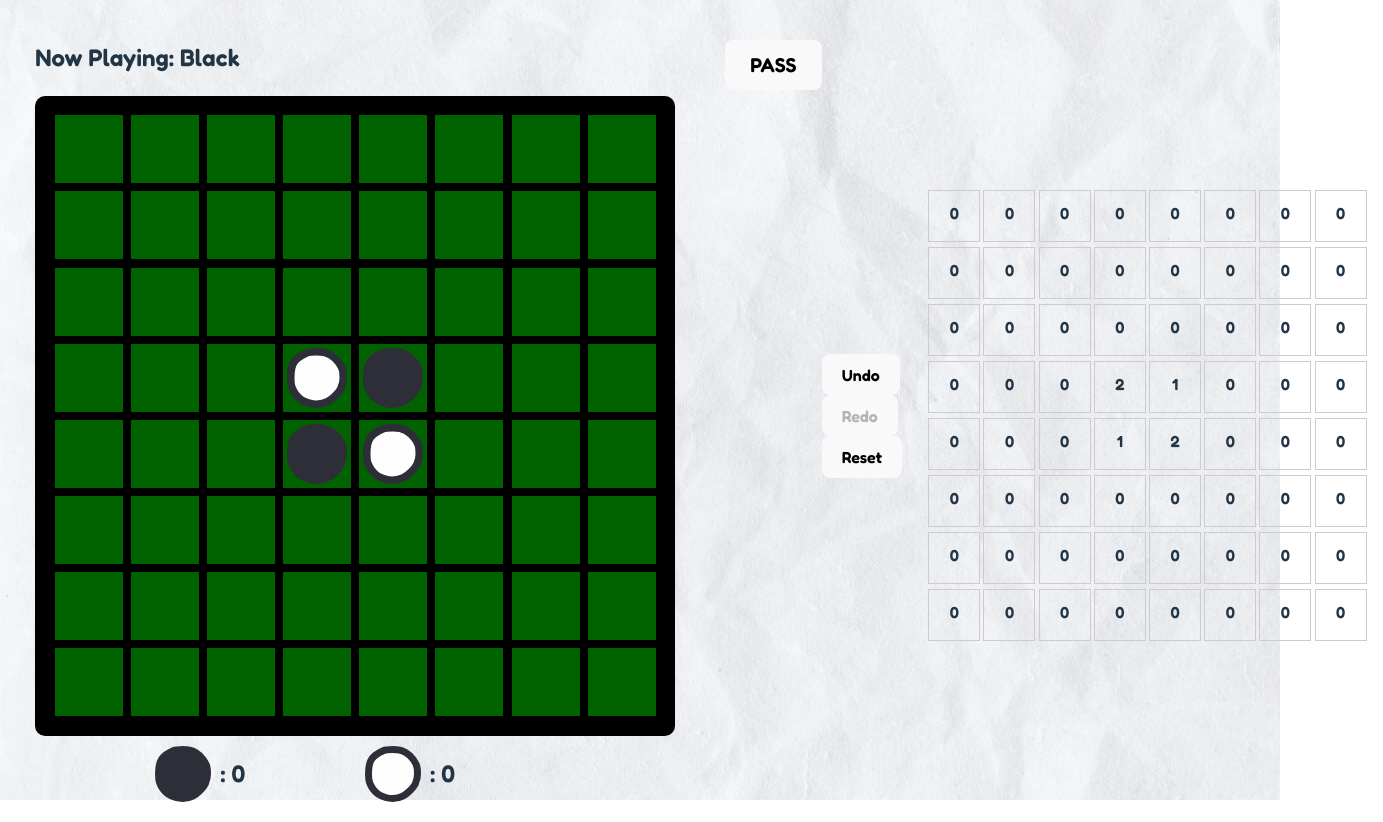
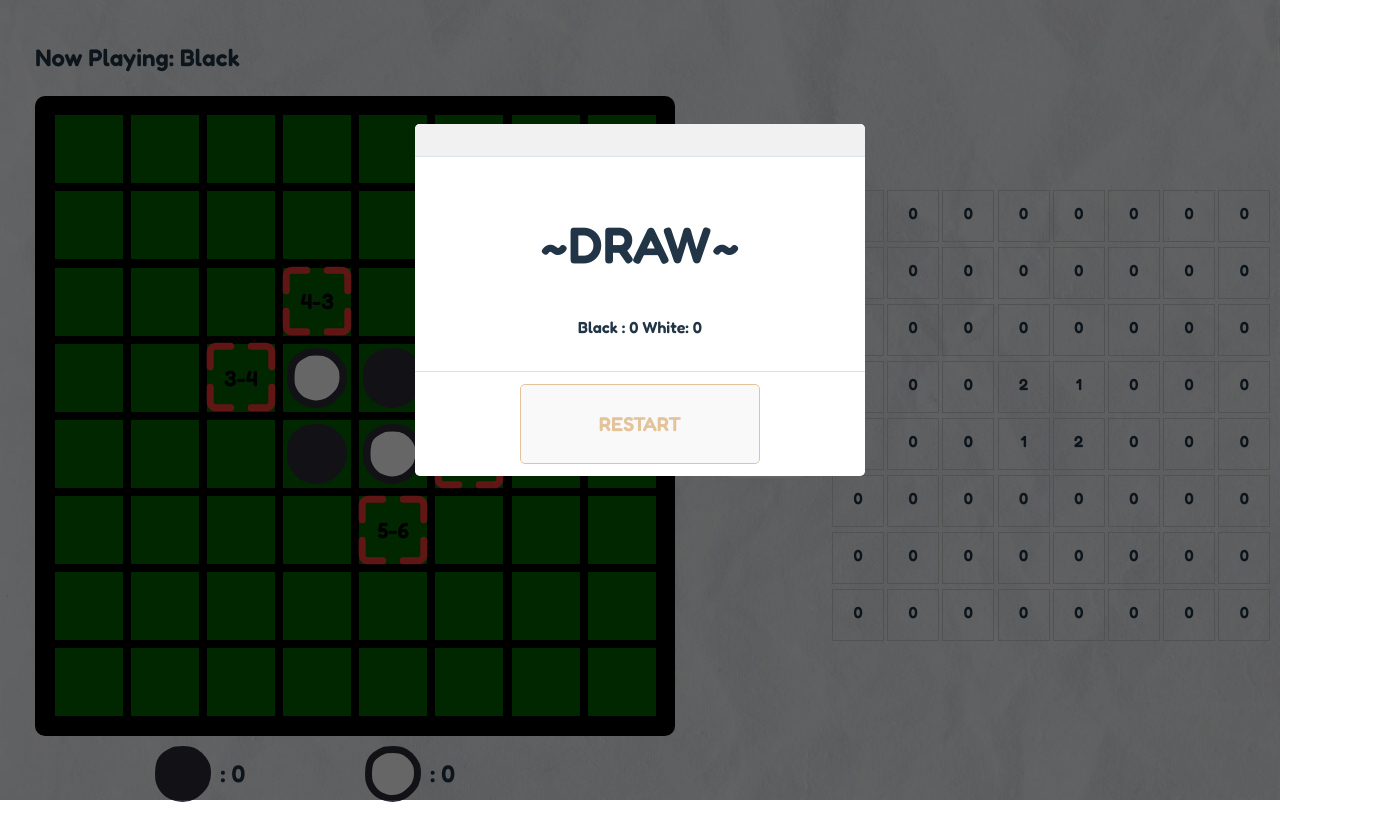
Before and after one commit to MinKonKim/Othello_project, a React (Vite) app in the folder frontend/: page /game/dev in a window 1280 px wide. Shown: the whole page, 1383 px wide, since content can reach past the window. Built offline with nearby package versions, Linux system fonts and the light colour scheme.

Commit message:
2023.12.28

```diff
--- a/frontend/src/Gothello/index.tsx
+++ b/frontend/src/Gothello/index.tsx
@@ -14,7 +14,6 @@ import useStoneStore from "../stores/useStoneStore";
 import { ItCanPlaces } from "../utils/CheckPlace";
 import { FindStoneIdx, isGameFinish } from "../utils/Global";
 import { IsCanMove } from "./../utils/IsCanMove";
-import Chatbox from "../components/Chatbox";
 //#region  CSS
 
 const Container = styled.div`
@@ -47,6 +46,7 @@ const Gothello = ({ board }: GothelloProps) => {
   //targets 초기화
   const intialTargets = Array(8).fill(Array(8).fill(false));
   const [targets, setTargets] = useState<boolean[][]>(intialTargets);
+  const [ShowModal, setShowModal] = useState(false);
 
   const { resetBoard } = useBoardStore();
   const { current, setCurrent, whiteStone, blackStone } = useStoneStore();
@@ -67,24 +67,26 @@ const Gothello = ({ board }: GothelloProps) => {
   useEffect(() => {
     // 타겟서칭을 할 돌 기준 잡기
     const keystone = FindStoneIdx(board, current);
-    let X = keystone.x;
-    let Y = keystone.y;
+    const X = keystone.x;
+    const Y = keystone.y;
 
     // 타켓 표시를 위한 좌표 찾기
     const newTargets = ItCanPlaces(board, X, Y, current);
     setTargets(newTargets);
 
+    // 게임 종료시 , 혹은 더이상 돌을 놓을 수 없는 경우
     if (isGameFinish(blackStone, whiteStone)) {
+      setShowModal(true);
       setPassButtonVisible(false);
     } else if (IsCanMove(newTargets)) {
       setPassButtonVisible(true);
     }
-  }, [current]);
+  }, [current, board]);
 
   return (
     <>
       <Background />
-      <Modal />
+      <Modal showModal={ShowModal} />
       <Container>
         <LeftSection>
           <CurrentPlayer />
--- a/frontend/src/components/Modal.tsx
+++ b/frontend/src/components/Modal.tsx
@@ -1,6 +1,6 @@
 import { keyframes } from "@emotion/react";
 import styled from "@emotion/styled";
-import { useState } from "react";
+// import { useState } from "react";
 import { Link } from "react-router-dom";
 import useBoardStore from "../stores/useBoardStore";
 import useStoneStore from "../stores/useStoneStore";
@@ -28,7 +28,7 @@ const slideDown = keyframes`
   to { transform: translateY(-100px); }
 `;
 
-const Modal = styled.div<{ show: boolean }>`
+const ModalWrapper = styled.div<{ show: boolean }>`
   position: fixed;
   top: 0;
   right: 0;
@@ -130,16 +130,19 @@ const FifthButton = styled.button`
   }
 `;
 
-export { Modal, Section };
+export { ModalWrapper, Section };
 //#endregion
+interface ModalProps {
+  showModal: boolean;
+}
 
-const ModalSection = () => {
+const ModalSection = ({ showModal }: ModalProps) => {
   const { blackStone, whiteStone } = useStoneStore();
-  const [showModal, setShowModal] = useState(false);
+  /* const [showModal, setShowModal] = useState(false); */
 
   const { resetBoard } = useBoardStore();
   const toggleModal = () => {
-    setShowModal((prev) => !prev);
+    /* setShowModal((prev) => !prev); */
     resetBoard();
   };
 
@@ -147,7 +150,7 @@ const ModalSection = () => {
     <div>
       {/* <button onClick={WhoIsWinner}>Show Modal</button> */}
       {showModal && (
-        <Modal show={showModal} onClick={toggleModal}>
+        <ModalWrapper show={showModal} onClick={toggleModal}>
           <Section>
             <header></header>
             <main>
@@ -166,7 +169,7 @@ const ModalSection = () => {
               </Link>
             </footer>
           </Section>
-        </Modal>
+        </ModalWrapper>
       )}
     </div>
   );
--- a/frontend/src/utils/CheckPlace.ts
+++ b/frontend/src/utils/CheckPlace.ts
@@ -18,17 +18,17 @@ export const ItCanPlaces = (
    */
   // dx: Direction X  dy: Driection Y   / nx : Near X  ny: Near Y
 
-  let stack: Coordinate[] = [];
-  let currentCoord: Coordinate = { x: x, y: y };
+  const stack: Coordinate[] = [];
+  const currentCoord: Coordinate = { x: x, y: y };
   stack.push(currentCoord);
 
   const opposite = Opposite(currentStone);
   while (stack.length > 0) {
-    let curr = stack.pop();
+    const curr = stack.pop();
     if (curr === undefined) break;
     for (let i = 0; i < 8; i++) {
-      let dx = DirX[i];
-      let dy = DirY[i];
+      const dx = DirX[i];
+      const dy = DirY[i];
 
       let hasOpposite = false;
 
--- a/frontend/src/utils/Global.ts
+++ b/frontend/src/utils/Global.ts
@@ -7,7 +7,7 @@ export const Opposite = (current: number): number => {
   return opposite;
 };
 export const FindStoneIdx = (board: number[][], stone: number) => {
-  let idx: Coordinate = { x: 0, y: 0 };
+  const idx: Coordinate = { x: 0, y: 0 };
   for (let i = 0; i < 8; i++) {
     for (let j = 0; j < 8; j++) {
       if (board[i][j] === stone) {
@@ -21,13 +21,14 @@ export const FindStoneIdx = (board: number[][], stone: number) => {
 };
 
 export const isGameFinish = (black: number, white: number) => {
-  if (black + white === 64) return true;
+  if (black + white === 64 || black === 0 || white === 0) return true;
   return false;
 };
 
 /** 디버깅 용  */
 export const PrintStoneState = (stoneIdx: number) => {
   let stone;
+  // eslint-disable-next-line prefer-const
   stone = stoneIdx === 1 ? "흑돌" : "백돌";
   return stone;
 };
--- a/frontend/src/utils/IsCanMove.ts
+++ b/frontend/src/utils/IsCanMove.ts
@@ -1,6 +1,5 @@
-export const IsCanMove = (target: boolean[][] | number): boolean => {
-  // let result = false;
-
+export const IsCanMove = (target: boolean[][]): boolean => {
+  // 타깃이 잇으면 움직일 돌이 있는 것.
   for (let i = 0; i < target.length; i++) {
     for (let j = 0; j < target[i].length; j++) {
       const element = target[i][j];
```
Also changed, not shown: 1 other file (tests, documents, lock files or other folders).
